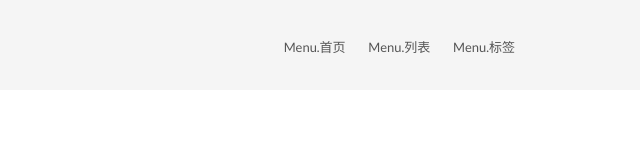
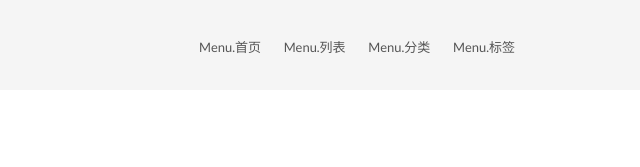
Before and after one commit to Sybang/Sybang.github.io, a plain HTML site: page 2016/10/13/hello-world/index.html in a window 1280 px wide. Shown: the top 167 px of the page, 305-945 px from the left. Drawn offline with Linux system fonts and the light colour scheme.

Commit message:
Site updated: 2016-10-14 09:58:24

```diff
--- a/2016/10/13/hello-world/index.html
+++ b/2016/10/13/hello-world/index.html
@@ -185,6 +185,14 @@ Quick">
           <a href="/archives" rel="section">
 
             menu.列表
+          </a>
+        </li>
+
+
+        <li class="menu-item menu-item-分类">
+          <a href="/categories" rel="section">
+
+            menu.分类
           </a>
         </li>
 
--- a/css/main.css
+++ b/css/main.css
@@ -1557,7 +1557,7 @@ pre .javascript .function {
   width: 4px;
   height: 4px;
   border-radius: 50%;
-  background: #62c70a;
+  background: #fff7e5;
 }
 .links-of-blogroll {
   font-size: 13px;
```
Also changed, not shown: archives/2016/10/index.html (+8 -0 lines), archives/2016/index.html (+8 -0 lines), archives/index.html (+8 -0 lines), index.html (+8 -0 lines).
